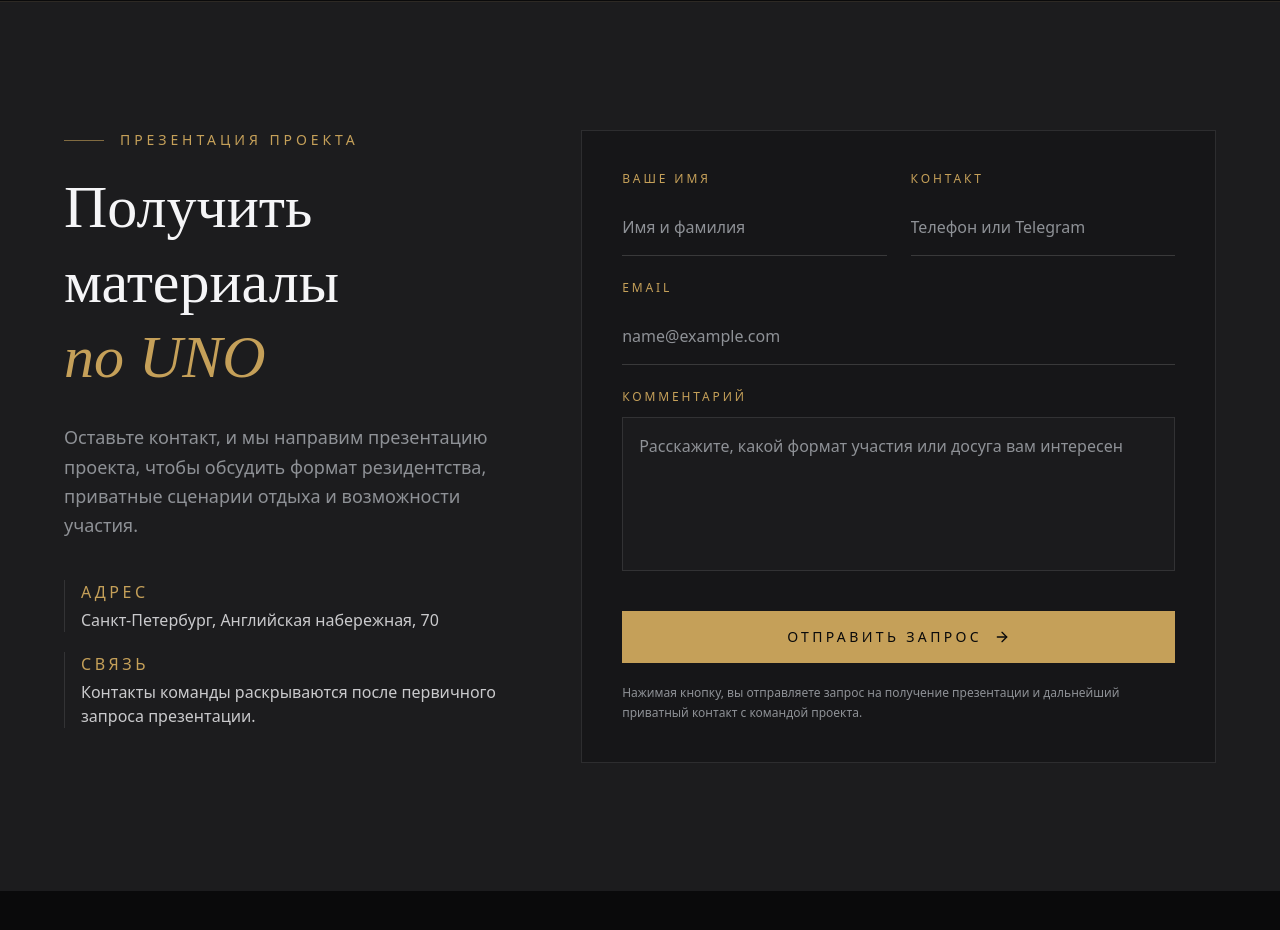
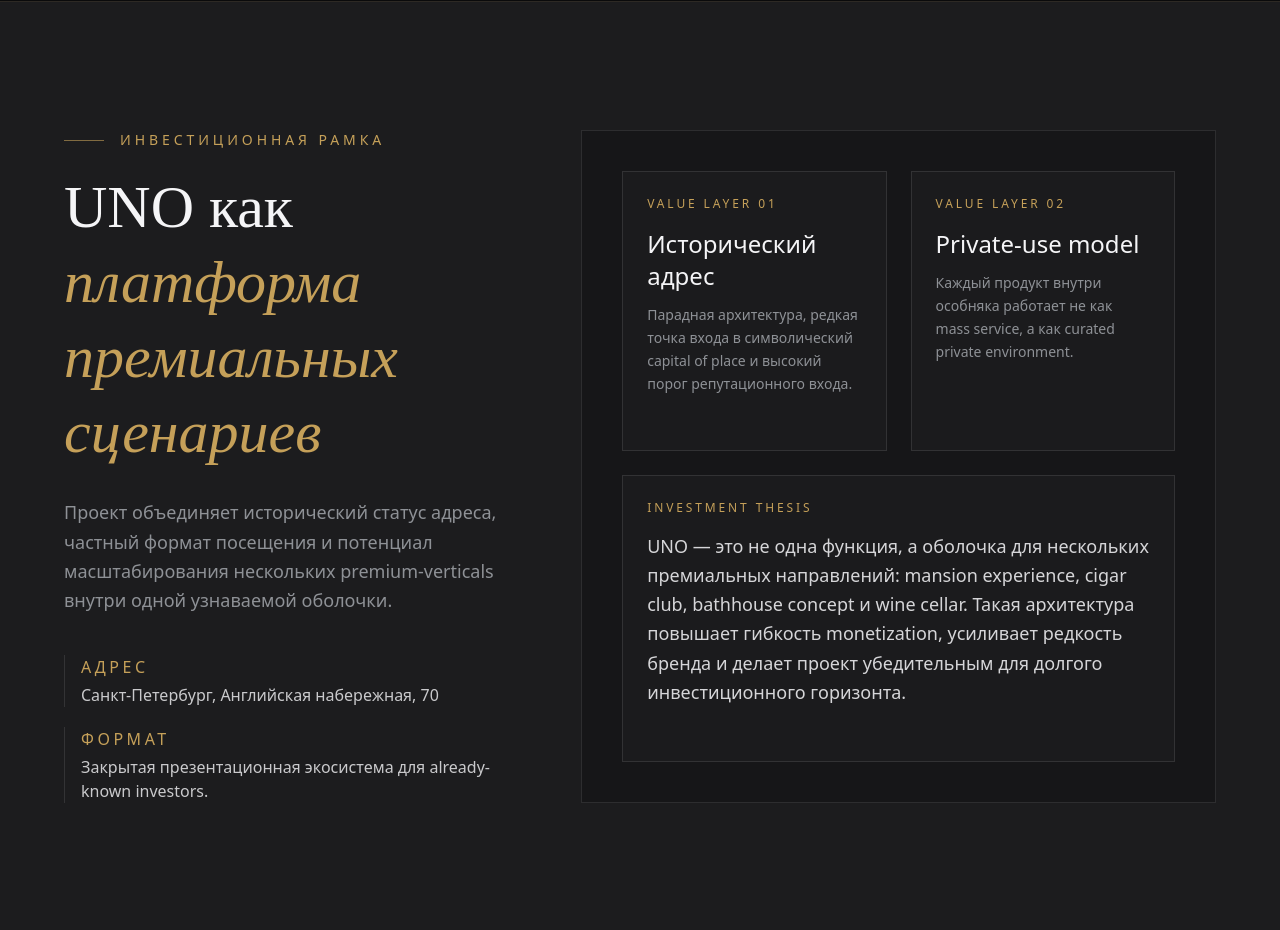
Before and after one commit to ylevin1989/cigar-club-invest, a React (Vite) app: page / in a window 1280 px wide. Shown: the part 5480-6410 px from the top of the page. Before the commit the page ends 6371 px from the top, so only its background shows below. Built offline with nearby package versions, Linux system fonts and the light colour scheme.

Commit message:
feat: switch site to presentation mode and add deploy workflow

```diff
--- a/src/components/bathhouse/BathhouseLanding.tsx
+++ b/src/components/bathhouse/BathhouseLanding.tsx
@@ -322,56 +322,32 @@ export default function BathhouseLanding() {
             </div>
           </motion.div>
 
-          <motion.form
+          <motion.div
             {...reveal(1)}
             className="grid gap-6 border border-white/10 bg-black/20 p-7 md:grid-cols-2 md:p-10"
-            onSubmit={(event) => event.preventDefault()}
           >
-            <label className="grid gap-3">
-              <span className="text-xs uppercase tracking-[0.24em] text-brand-gold">Имя</span>
-              <input
-                type="text"
-                placeholder="Ваше имя"
-                className="border-b border-white/15 bg-transparent px-0 py-4 text-base text-brand-light outline-none transition-colors placeholder:text-brand-muted focus:border-brand-gold"
-              />
-            </label>
-            <label className="grid gap-3">
-              <span className="text-xs uppercase tracking-[0.24em] text-brand-gold">Контакт</span>
-              <input
-                type="text"
-                placeholder="Телефон или Telegram"
-                className="border-b border-white/15 bg-transparent px-0 py-4 text-base text-brand-light outline-none transition-colors placeholder:text-brand-muted focus:border-brand-gold"
-              />
-            </label>
-            <label className="grid gap-3 md:col-span-2">
-              <span className="text-xs uppercase tracking-[0.24em] text-brand-gold">Email</span>
-              <input
-                type="email"
-                placeholder="name@example.com"
-                className="border-b border-white/15 bg-transparent px-0 py-4 text-base text-brand-light outline-none transition-colors placeholder:text-brand-muted focus:border-brand-gold"
-              />
-            </label>
-            <label className="grid gap-3 md:col-span-2">
-              <span className="text-xs uppercase tracking-[0.24em] text-brand-gold">Комментарий</span>
-              <textarea
-                rows={5}
-                placeholder="Опишите интерес к проекту или запрос на стратегическую презентацию"
-                className="resize-none border border-white/10 bg-white/[0.02] px-4 py-4 text-base text-brand-light outline-none transition-colors placeholder:text-brand-muted focus:border-brand-gold"
-              />
-            </label>
-            <div className="md:col-span-2 flex flex-col gap-5 pt-4">
-              <button
-                type="submit"
-                className="inline-flex items-center justify-center gap-3 bg-brand-gold px-7 py-4 text-sm uppercase tracking-[0.24em] text-brand-bg transition-transform duration-300 hover:-translate-y-0.5"
-              >
-                Запросить презентацию
-                <ChevronRight size={16} />
-              </button>
-              <p className="text-xs leading-relaxed text-brand-muted">
-                Концепт-презентация предназначена для стратегических партнеров и private audience.
+            <div className="border border-white/10 bg-white/[0.02] p-6">
+              <p className="text-xs uppercase tracking-[0.24em] text-brand-gold">Scaling Logic</p>
+              <p className="mt-4 text-2xl text-brand-light">Стандартизируемый протокол</p>
+              <p className="mt-3 text-sm leading-relaxed text-brand-muted">
+                Регламенты сервиса, стерильности и приватности описываются как repeatable operating model.
               </p>
             </div>
-          </motion.form>
+            <div className="border border-white/10 bg-white/[0.02] p-6">
+              <p className="text-xs uppercase tracking-[0.24em] text-brand-gold">Premium Defensibility</p>
+              <p className="mt-4 text-2xl text-brand-light">Высокий входной порог</p>
+              <p className="mt-3 text-sm leading-relaxed text-brand-muted">
+                Инженерная сложность и privacy-first инфраструктура создают для конкурентов барьер копирования.
+              </p>
+            </div>
+            <div className="border border-white/10 bg-white/[0.02] p-6 md:col-span-2">
+              <p className="text-xs uppercase tracking-[0.24em] text-brand-gold">Investor Note</p>
+              <p className="mt-4 text-base leading-relaxed text-brand-light/86 md:text-lg">
+                Банный хаб рассматривается как high-ticket wellness asset: с низкой ценовой эластичностью,
+                повторяемыми визитами, высоким LTV и возможностью тиражирования в других private-luxury locations.
+              </p>
+            </div>
+          </motion.div>
         </div>
       </section>
     </>
--- a/src/components/home/UnoLanding.tsx
+++ b/src/components/home/UnoLanding.tsx
@@ -337,15 +337,15 @@ export default function UnoLanding() {
           <motion.div {...reveal()} className="max-w-xl">
             <p className="mb-5 flex items-center gap-4 text-sm uppercase tracking-[0.28em] text-brand-gold">
               <span className="h-px w-10 bg-brand-gold/60" />
-              Презентация проекта
+              Инвестиционная рамка
             </p>
             <h2 className="text-4xl leading-tight text-brand-light md:text-6xl">
-              Получить материалы
-              <span className="block italic font-light text-brand-gold">по UNO</span>
+              UNO как
+              <span className="block italic font-light text-brand-gold">платформа премиальных сценариев</span>
             </h2>
             <p className="mt-7 text-base leading-relaxed text-brand-muted md:text-lg">
-              Оставьте контакт, и мы направим презентацию проекта, чтобы обсудить формат резидентства, приватные
-              сценарии отдыха и возможности участия.
+              Проект объединяет исторический статус адреса, частный формат посещения и потенциал масштабирования
+              нескольких premium-verticals внутри одной узнаваемой оболочки.
             </p>
 
             <div className="mt-10 space-y-5 text-sm text-brand-light/80 md:text-base">
@@ -354,62 +354,39 @@ export default function UnoLanding() {
                 <p>Санкт-Петербург, Английская набережная, 70</p>
               </div>
               <div className="border-l border-white/10 pl-4">
-                <p className="mb-1 uppercase tracking-[0.22em] text-brand-gold">Связь</p>
-                <p>Контакты команды раскрываются после первичного запроса презентации.</p>
+                <p className="mb-1 uppercase tracking-[0.22em] text-brand-gold">Формат</p>
+                <p>Закрытая презентационная экосистема для already-known investors.</p>
               </div>
             </div>
           </motion.div>
 
-          <motion.form
+          <motion.div
             {...reveal(1)}
             className="grid gap-6 border border-white/10 bg-black/20 p-7 md:grid-cols-2 md:p-10"
-            onSubmit={(event) => event.preventDefault()}
           >
-            <label className="grid gap-3">
-              <span className="text-xs uppercase tracking-[0.24em] text-brand-gold">Ваше имя</span>
-              <input
-                type="text"
-                placeholder="Имя и фамилия"
-                className="border-b border-white/15 bg-transparent px-0 py-4 text-base text-brand-light outline-none transition-colors placeholder:text-brand-muted focus:border-brand-gold"
-              />
-            </label>
-            <label className="grid gap-3">
-              <span className="text-xs uppercase tracking-[0.24em] text-brand-gold">Контакт</span>
-              <input
-                type="text"
-                placeholder="Телефон или Telegram"
-                className="border-b border-white/15 bg-transparent px-0 py-4 text-base text-brand-light outline-none transition-colors placeholder:text-brand-muted focus:border-brand-gold"
-              />
-            </label>
-            <label className="grid gap-3 md:col-span-2">
-              <span className="text-xs uppercase tracking-[0.24em] text-brand-gold">Email</span>
-              <input
-                type="email"
-                placeholder="name@example.com"
-                className="border-b border-white/15 bg-transparent px-0 py-4 text-base text-brand-light outline-none transition-colors placeholder:text-brand-muted focus:border-brand-gold"
-              />
-            </label>
-            <label className="grid gap-3 md:col-span-2">
-              <span className="text-xs uppercase tracking-[0.24em] text-brand-gold">Комментарий</span>
-              <textarea
-                rows={5}
-                placeholder="Расскажите, какой формат участия или досуга вам интересен"
-                className="resize-none border border-white/10 bg-white/[0.02] px-4 py-4 text-base text-brand-light outline-none transition-colors placeholder:text-brand-muted focus:border-brand-gold"
-              />
-            </label>
-            <div className="md:col-span-2 flex flex-col gap-5 pt-4">
-              <button
-                type="submit"
-                className="inline-flex items-center justify-center gap-3 bg-brand-gold px-7 py-4 text-sm uppercase tracking-[0.24em] text-brand-bg transition-transform duration-300 hover:-translate-y-0.5"
-              >
-                Отправить запрос
-                <ArrowRight size={16} />
-              </button>
-              <p className="text-xs leading-relaxed text-brand-muted">
-                Нажимая кнопку, вы отправляете запрос на получение презентации и дальнейший приватный контакт с командой проекта.
+            <div className="border border-white/10 bg-white/[0.02] p-6">
+              <p className="text-xs uppercase tracking-[0.24em] text-brand-gold">Value Layer 01</p>
+              <p className="mt-4 text-2xl text-brand-light">Исторический адрес</p>
+              <p className="mt-3 text-sm leading-relaxed text-brand-muted">
+                Парадная архитектура, редкая точка входа в символический capital of place и высокий порог репутационного входа.
               </p>
             </div>
-          </motion.form>
+            <div className="border border-white/10 bg-white/[0.02] p-6">
+              <p className="text-xs uppercase tracking-[0.24em] text-brand-gold">Value Layer 02</p>
+              <p className="mt-4 text-2xl text-brand-light">Private-use model</p>
+              <p className="mt-3 text-sm leading-relaxed text-brand-muted">
+                Каждый продукт внутри особняка работает не как mass service, а как curated private environment.
+              </p>
+            </div>
+            <div className="border border-white/10 bg-white/[0.02] p-6 md:col-span-2">
+              <p className="text-xs uppercase tracking-[0.24em] text-brand-gold">Investment Thesis</p>
+              <p className="mt-4 text-base leading-relaxed text-brand-light/86 md:text-lg">
+                UNO — это не одна функция, а оболочка для нескольких премиальных направлений: mansion experience,
+                cigar club, bathhouse concept и wine cellar. Такая архитектура повышает гибкость monetization,
+                усиливает редкость бренда и делает проект убедительным для долгого инвестиционного горизонта.
+              </p>
+            </div>
+          </motion.div>
         </div>
       </section>
     </>
--- a/src/components/wine/WineCellarLanding.tsx
+++ b/src/components/wine/WineCellarLanding.tsx
@@ -68,6 +68,20 @@ const quotes = [
   'Искал Petrus 2010 с подтвержденным трекингом перевозки. Здесь впервые увидел реальные отчеты с термодатчиков от Бордо до Москвы.',
   'Приватность решает все: закрытый въезд, никого лишнего внутри и только конкретика по моему запросу, без показного снобизма.',
   'Бутылку с дефектом за 180 тысяч заменили по одному сообщению. Без экспертиз, ожиданий и попыток переложить риск на клиента.',
+]
+
+const revenueLines = [
+  { label: 'Продажа вина в бутылках', range: '500 000–600 000 ₽', share: '30–40%' },
+  { label: 'Бокальное вино', range: '300 000–400 000 ₽', share: '25–30%' },
+  { label: 'Дегустационные сессии', range: '150 000–200 000 ₽', share: '15–20%' },
+  { label: 'Закуски к вину', range: '50 000–100 000 ₽', share: '10–15%' },
+]
+
+const yearlyForecast = [
+  '1–3 месяц: настройка клиентского потока и первичный оборот 800–950 тыс. ₽/мес.',
+  '4–6 месяц: стабилизация посещаемости и выход к средней выручке 1,0–1,1 млн ₽/мес.',
+  '7–9 месяц: усиление клубного ядра, рост доли бокального вина и дегустаций до 1,1–1,2 млн ₽/мес.',
+  '10–12 месяц: закрепление private-advisory модели и годовой run-rate свыше 13 млн ₽.',
 ]
 
 function reveal(index = 0) {
@@ -357,71 +371,74 @@ export default function WineCellarLanding() {
           <motion.div {...reveal()} className="max-w-xl">
             <p className="mb-5 flex items-center gap-4 text-sm uppercase tracking-[0.28em] text-brand-gold">
               <span className="h-px w-10 bg-brand-gold/60" />
-              Запись в закрытый контур
+              Финансовая модель
             </p>
             <h2 className="text-4xl leading-tight text-brand-light md:text-6xl">
-              Резиденция открыта
-              <span className="block italic font-light text-brand-gold">только по записи</span>
+              Экономика
+              <span className="block italic font-light text-brand-gold">премиального винного погреба</span>
             </h2>
             <p className="mt-7 text-base leading-relaxed text-brand-muted md:text-lg">
-              Оставьте контактные данные, чтобы мы подготовили парковочное место в закрытом дворе и
-              забронировали время эдвайзера. Полная конфиденциальность визита встроена в протокол особняка.
+              Страница работает как investor-facing presentation, поэтому вместо формы здесь собрана
+              операционная и финансовая логика проекта на горизонте первых 12 месяцев.
             </p>
           </motion.div>
 
-          <motion.form
+          <motion.div
             {...reveal(1)}
             className="grid gap-6 border border-white/10 bg-black/20 p-7 md:grid-cols-2 md:p-10"
-            onSubmit={(event) => event.preventDefault()}
           >
-            <label className="grid gap-3">
-              <span className="text-xs uppercase tracking-[0.24em] text-brand-gold">Имя</span>
-              <input
-                type="text"
-                placeholder="Ваше имя"
-                className="border-b border-white/15 bg-transparent px-0 py-4 text-base text-brand-light outline-none transition-colors placeholder:text-brand-muted focus:border-brand-gold"
-              />
-            </label>
-            <label className="grid gap-3">
-              <span className="text-xs uppercase tracking-[0.24em] text-brand-gold">Контакт</span>
-              <input
-                type="text"
-                placeholder="Телефон / Telegram / WhatsApp"
-                className="border-b border-white/15 bg-transparent px-0 py-4 text-base text-brand-light outline-none transition-colors placeholder:text-brand-muted focus:border-brand-gold"
-              />
-            </label>
-            <label className="grid gap-3 md:col-span-2">
-              <span className="text-xs uppercase tracking-[0.24em] text-brand-gold">Email</span>
-              <input
-                type="email"
-                placeholder="name@example.com"
-                className="border-b border-white/15 bg-transparent px-0 py-4 text-base text-brand-light outline-none transition-colors placeholder:text-brand-muted focus:border-brand-gold"
-              />
-            </label>
-            <label className="grid gap-3 md:col-span-2">
-              <span className="text-xs uppercase tracking-[0.24em] text-brand-gold">Цель обращения</span>
-              <select className="border border-white/10 bg-white/[0.02] px-4 py-4 text-base text-brand-light outline-none focus:border-brand-gold">
-                <option value="">Выберите сценарий</option>
-                <option>Приватный визит</option>
-                <option>Подбор в коллекцию</option>
-                <option>Хранение</option>
-                <option>Инвестиционный запрос</option>
-              </select>
-            </label>
-            <div className="md:col-span-2 flex flex-col gap-5 pt-4">
-              <button
-                type="submit"
-                className="inline-flex items-center justify-center gap-3 bg-brand-gold px-7 py-4 text-sm uppercase tracking-[0.24em] text-brand-bg transition-transform duration-300 hover:-translate-y-0.5"
-              >
-                Согласовать визит
-                <ArrowRight size={16} />
-              </button>
-              <p className="text-xs leading-relaxed text-brand-muted">
-                В интерфейсе проекта используются формулировки: “Принять в коллекцию”, “Селекция раритетов”,
-                “Стать резидентом клуба”.
+            <div className="border border-white/10 bg-white/[0.02] p-6">
+              <p className="text-xs uppercase tracking-[0.24em] text-brand-gold">Ежемесячные расходы</p>
+              <p className="mt-4 text-4xl text-brand-light">420 000 ₽</p>
+              <p className="mt-3 text-sm leading-relaxed text-brand-muted">
+                Операционные расходы проекта на уровне mature mode: команда, сервис, аренда, хранение,
+                логистика, климатический контур и сопровождение частных визитов.
               </p>
             </div>
-          </motion.form>
+            <div className="border border-white/10 bg-white/[0.02] p-6">
+              <p className="text-xs uppercase tracking-[0.24em] text-brand-gold">Средняя выручка</p>
+              <p className="mt-4 text-4xl text-brand-gold">1 100 000 ₽</p>
+              <p className="mt-3 text-sm leading-relaxed text-brand-muted">
+                Прогнозируемый диапазон выручки: 1 000 000–1 200 000 ₽/мес. при стабилизации частного спроса.
+              </p>
+            </div>
+            <div className="border border-white/10 bg-white/[0.02] p-6">
+              <p className="text-xs uppercase tracking-[0.24em] text-brand-gold">Валовая прибыль</p>
+              <p className="mt-4 text-4xl text-brand-light">700 000 ₽</p>
+              <p className="mt-3 text-sm leading-relaxed text-brand-muted">
+                При себестоимости товара около 400 000 ₽, что составляет примерно 36% от средней выручки.
+              </p>
+            </div>
+            <div className="border border-white/10 bg-white/[0.02] p-6">
+              <p className="text-xs uppercase tracking-[0.24em] text-brand-gold">Чистая прибыль</p>
+              <p className="mt-4 text-4xl text-brand-gold">280 000 ₽/мес.</p>
+              <p className="mt-3 text-sm leading-relaxed text-brand-muted">
+                Структура модели рассчитана как private-advisory venue с controlled assortment и высокой маржой доверия.
+              </p>
+            </div>
+            <div className="border border-white/10 bg-white/[0.02] p-6 md:col-span-2">
+              <p className="text-xs uppercase tracking-[0.24em] text-brand-gold">Структура доходов</p>
+              <div className="mt-5 grid gap-4 md:grid-cols-2">
+                {revenueLines.map((line) => (
+                  <div key={line.label} className="border border-white/8 bg-black/20 p-4">
+                    <p className="text-sm text-brand-light">{line.label}</p>
+                    <p className="mt-2 text-xl text-brand-gold">{line.range}</p>
+                    <p className="mt-1 text-xs uppercase tracking-[0.22em] text-brand-muted">{line.share} от выручки</p>
+                  </div>
+                ))}
+              </div>
+            </div>
+            <div className="border border-white/10 bg-white/[0.02] p-6 md:col-span-2">
+              <p className="text-xs uppercase tracking-[0.24em] text-brand-gold">Финансовый прогноз на 12 месяцев</p>
+              <div className="mt-5 grid gap-4">
+                {yearlyForecast.map((item) => (
+                  <div key={item} className="border-l border-brand-gold/40 pl-4 text-sm leading-relaxed text-brand-light/86">
+                    {item}
+                  </div>
+                ))}
+              </div>
+            </div>
+          </motion.div>
         </div>
       </section>
     </>
```
